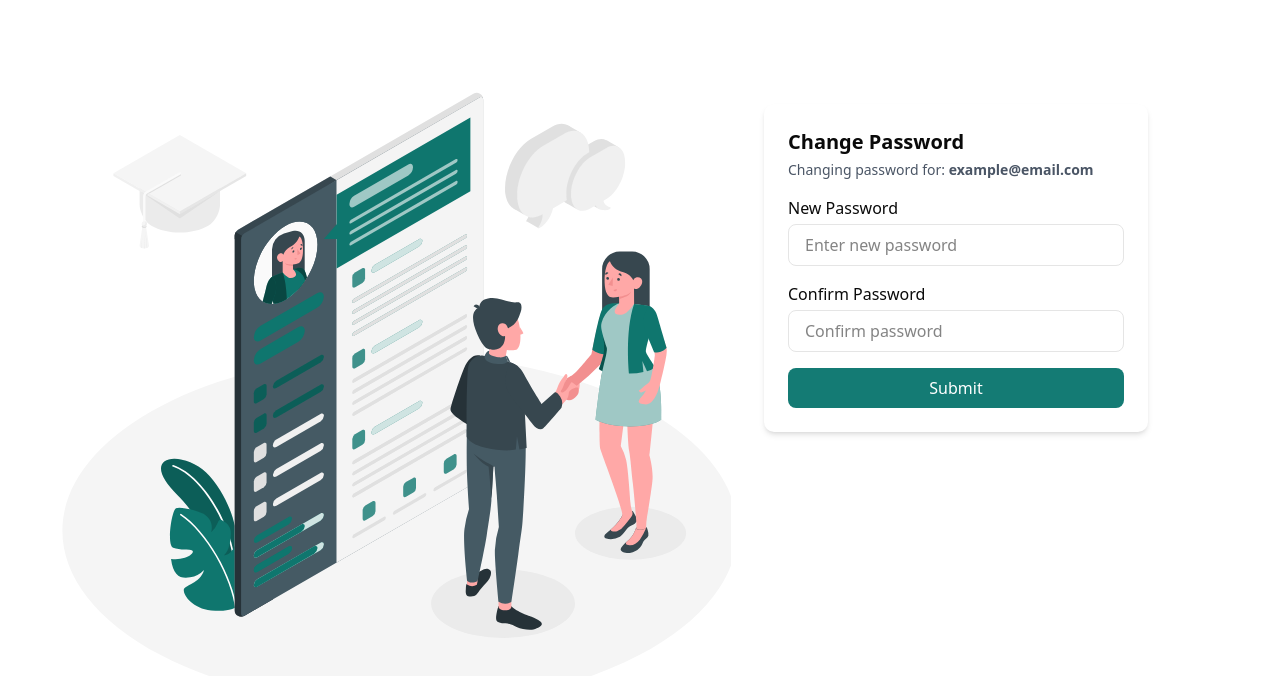
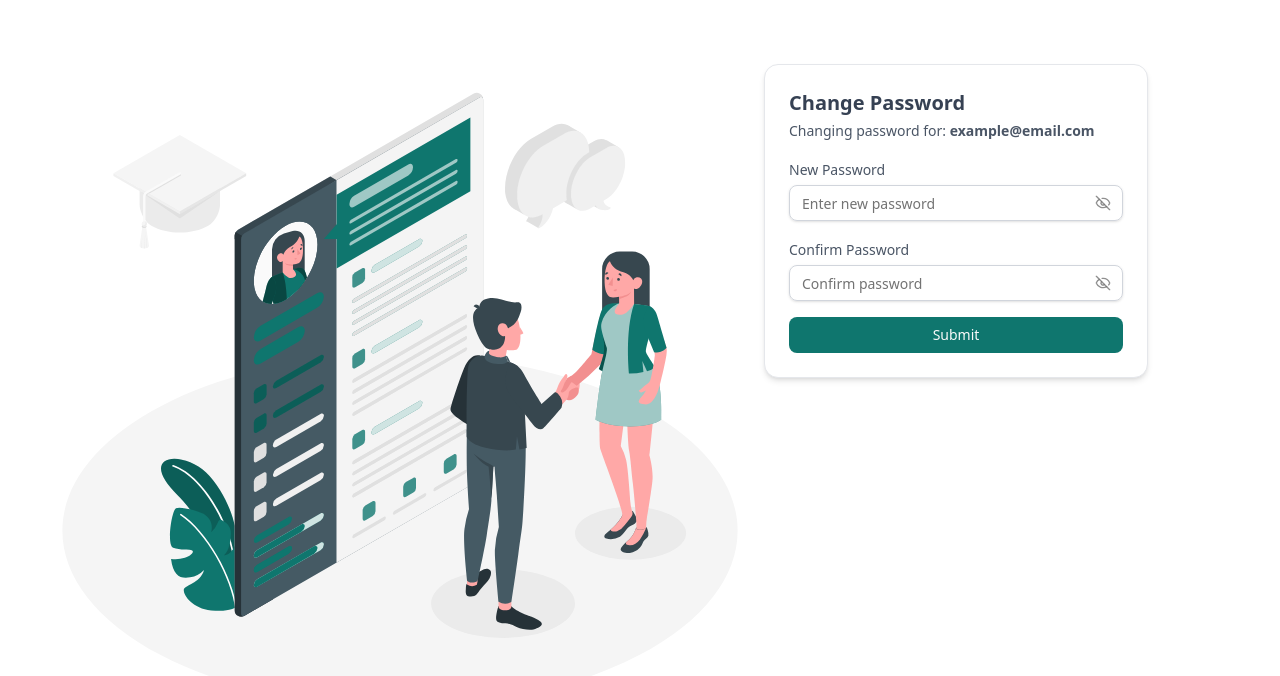
Before and after one commit to DevStreak-Code/devstreak-web-user, a React (Vite) app: page /change-password in a window 1280 px wide. Shown: the top 676 px of the page. Built offline with nearby package versions, Linux system fonts and the light colour scheme.

Commit message:
Updated Change-password Form

```diff
--- a/src/features/common/ChangePassword.tsx
+++ b/src/features/common/ChangePassword.tsx
@@ -1,17 +1,17 @@
-import { useForm, type SubmitHandler } from "react-hook-form";
+import { useForm } from "react-hook-form";
 import { z } from "zod";
 import { zodResolver } from "@hookform/resolvers/zod";
 import { PublicLayout } from "@/components/Layouts";
-
+import CustomInput from "@/components/CustomInput";
+import CustomButton from "@/components/CustomButton";
 
 const schema = z
   .object({
     newPassword: z
       .string()
-      .nonempty("New Password is  required")
+      .nonempty("New Password is required")
       .min(6, "Password must be at least 6 characters")
       .max(20, "Password must be at most 20 characters"),
-
     confirmPassword: z.string().nonempty("Confirm Password is required"),
   })
   .refine((data) => data.newPassword === data.confirmPassword, {
@@ -28,63 +28,53 @@ const ChangePassword = () => {
     formState: { errors, isSubmitting },
     reset,
   } = useForm<FormData>({
+    defaultValues: {
+      newPassword: "",
+      confirmPassword: "",
+    },
     resolver: zodResolver(schema),
     mode: "onChange",
   });
 
-  const onSubmit: SubmitHandler<FormData> = (data) => {
+  const onSubmit = (data: FormData) => {
     console.log("Password changed:", data);
     reset();
   };
 
   return (
     <PublicLayout>
-      <div className="min-h-screen flex items-start justify-center bg-white pt-20">
-        <div className="bg-white p-6 rounded-lg shadow-md w-full max-w-sm">
-          <h2 className="text-xl font-semibold mb-1">Change Password</h2>
+      <div className="max-w-sm mx-auto mt-10 bg-white shadow-md rounded-xl p-6 border border-gray-200">
+        <h2 className="text-xl font-semibold mb-1 text-gray-700">
+          Change Password
+        </h2>
         <p className="text-gray-600 mb-4 text-sm">
           Changing password for: <strong>example@email.com</strong>
         </p>
 
-          <form onSubmit={handleSubmit(onSubmit)} className="space-y-4">
-            <div>
-              <label className="block mb-1 font-medium">New Password</label>
-              <input
+        <form onSubmit={handleSubmit(onSubmit)} className="space-y-4" noValidate>
+          <CustomInput
+            label="New Password"
             type="password"
             placeholder="Enter new password"
+            error={errors.newPassword?.message}
             {...register("newPassword")}
-                className="w-full px-4 py-2 border rounded-md outline-none focus:ring-2 focus:ring-[#147b74]"
           />
-              {errors.newPassword && (
-                <p className="text-red-500 text-sm mt-1">
-                  {errors.newPassword.message}
-                </p>
-              )}
-            </div>
 
-            <div>
-              <label className="block mb-1 font-medium">Confirm Password</label>
-              <input
+          <CustomInput
+            label="Confirm Password"
             type="password"
             placeholder="Confirm password"
+            error={errors.confirmPassword?.message}
             {...register("confirmPassword")}
-                className="w-full px-4 py-2 border rounded-md outline-none focus:ring-2 focus:ring-[#147b74]"
           />
-              {errors.confirmPassword && (
-                <p className="text-red-500 text-sm mt-1">
-                  {errors.confirmPassword.message}
-                </p>
-              )}
-            </div>
 
-            <button
+          <CustomButton
             type="submit"
-              className="w-full py-2 rounded-md font-medium text-white bg-[#147b74] hover:bg-[#0f615b]"
-            >
-              {isSubmitting ? "Updating..." : "Submit"}
-            </button>
+            label={isSubmitting ? "Updating..." : "Submit"}
+            className="w-full"
+            disabled={isSubmitting}
+          />
         </form>
-        </div>
       </div>
     </PublicLayout>
   );
```
Lines whose indentation alone changed are shown as unchanged.
